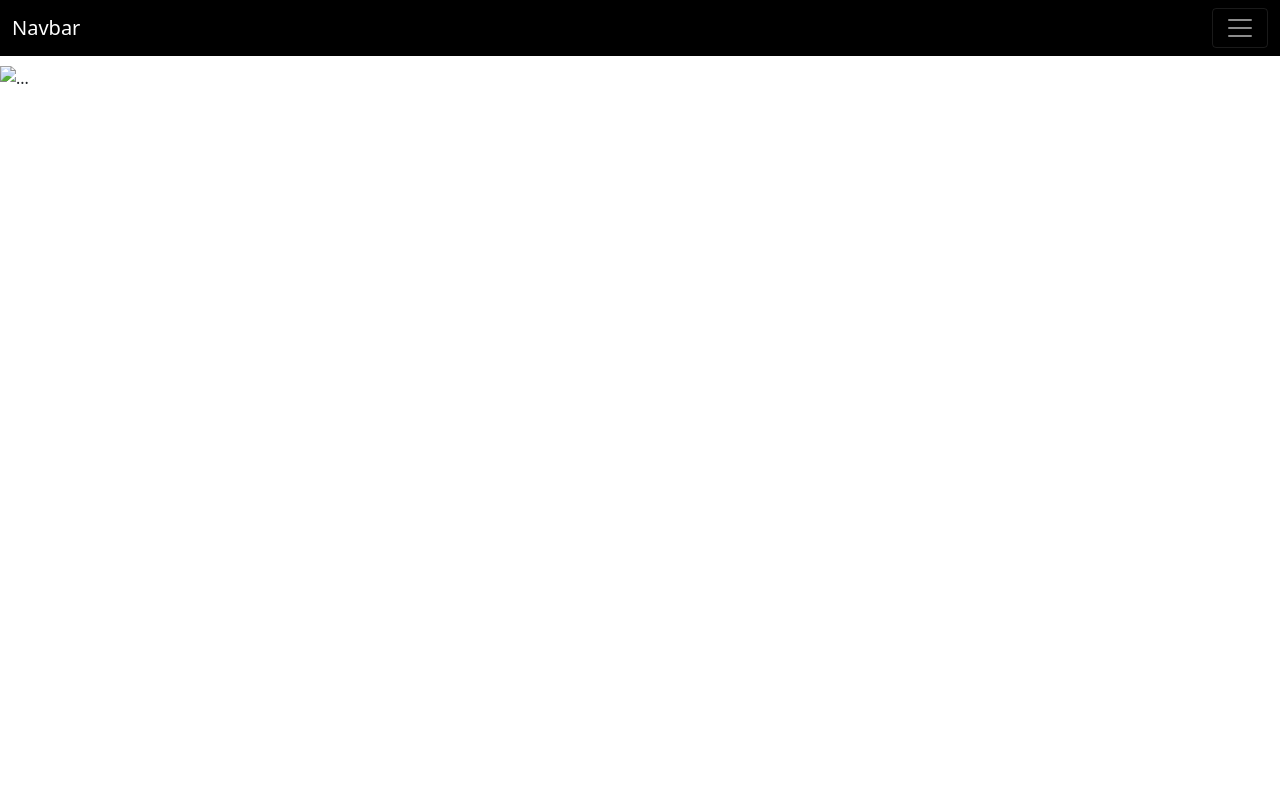
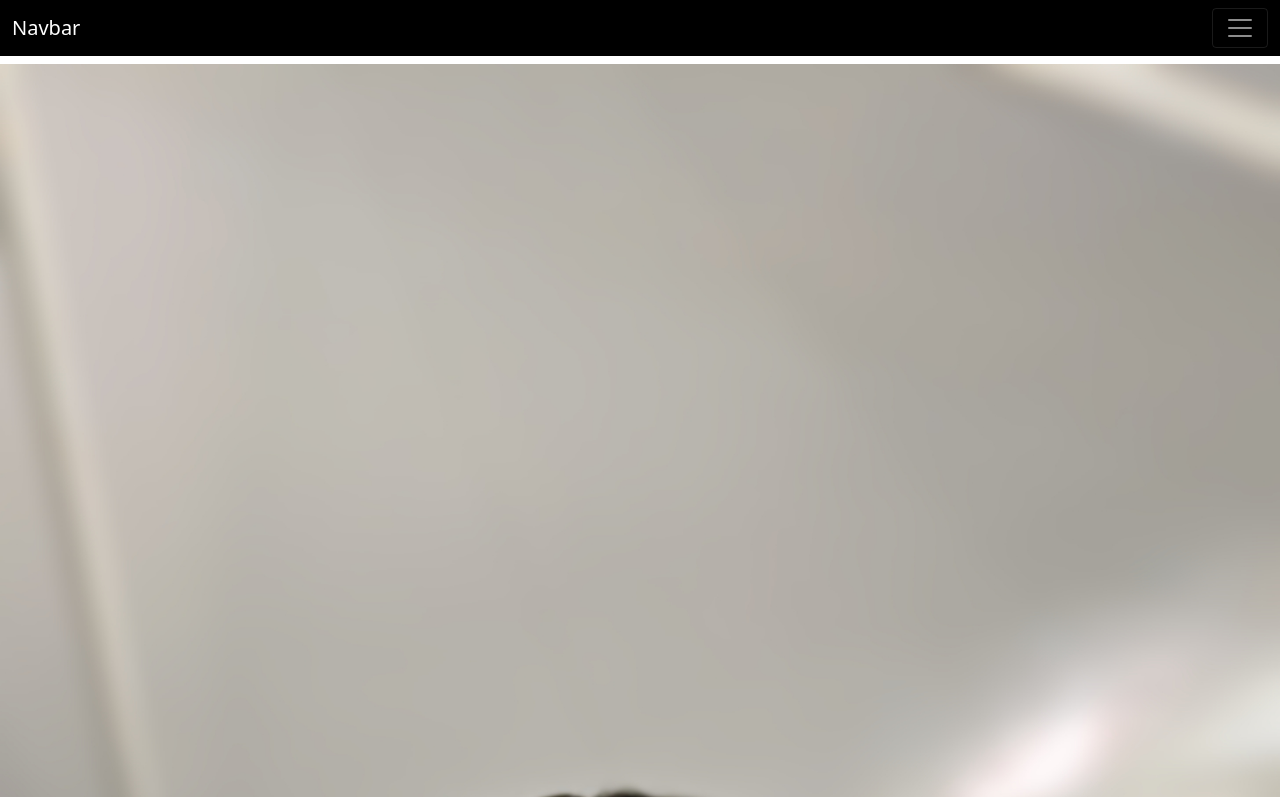
Before and after one commit to GgBoie20/MyProject1, a plain HTML site: page index.html in a window 1280 px wide. Shown: the top 797 px of the page. Drawn offline with nearby package versions, Linux system fonts and the light colour scheme.

Commit message:
Update index.html
Imgu

```diff
--- a/index.html
+++ b/index.html
@@ -51,7 +51,7 @@
         </nav>
         <!--  -->
 
-<img src="./" class="img-fluid" alt="...">
+<img src="./IMG_20230905_155341.jpg" class="img-fluid" alt="...">
 
 </body>
 
```
